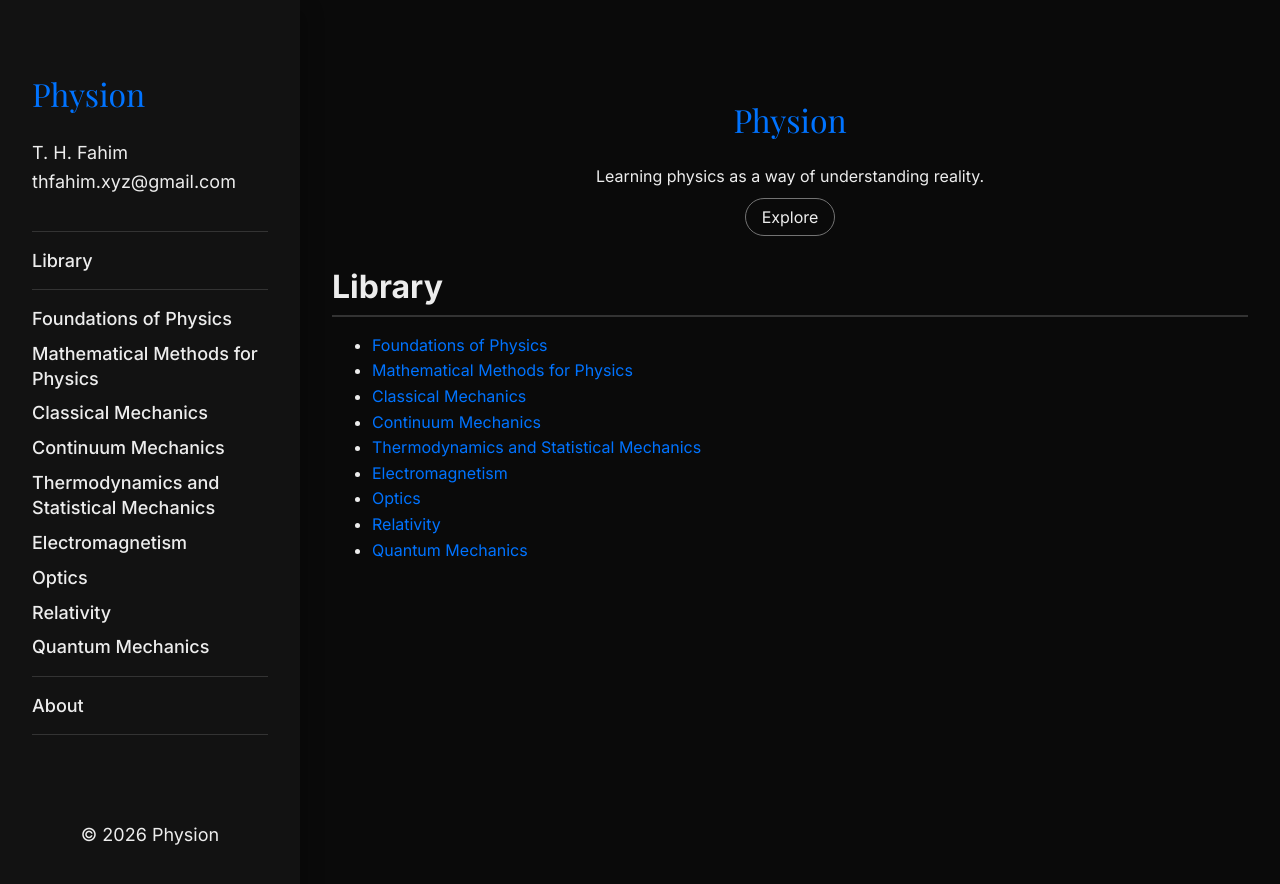
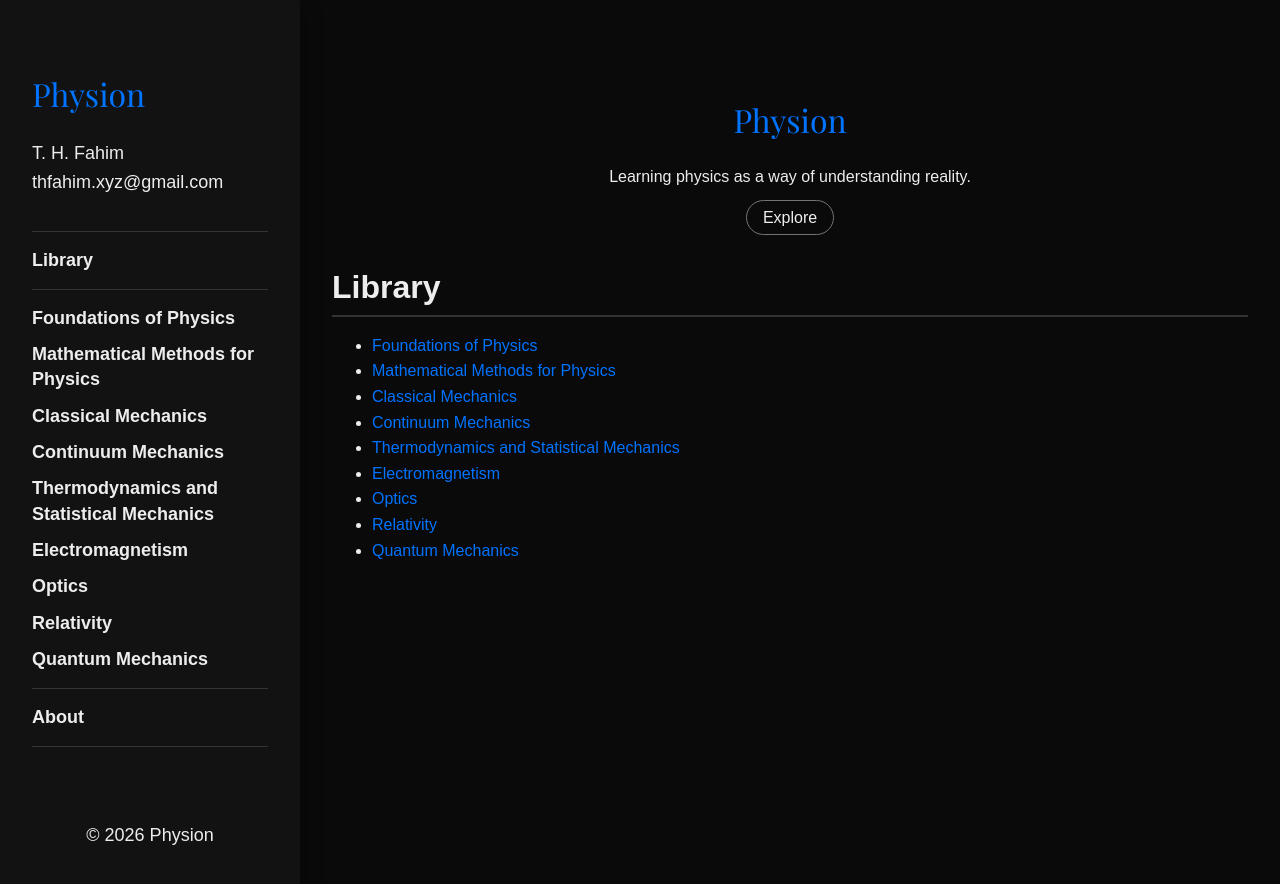
Before and after one commit to thfahim-xyz/physion, a Jekyll site: the page built from index.md, in a window 1280 px wide. Shown: the top 884 px of the page. Built offline with Jekyll 4.4.1, drawn with Linux system fonts in a browser that asks for light colours.

Commit message:
Update styles.css

```diff
--- a/assets/css/styles.css
+++ b/assets/css/styles.css
@@ -1,6 +1,5 @@
 /* ===== IMPORTS ===== */
 
-@import url('https://fonts.googleapis.com/css2?family=Inter:ital,opsz,wght@0,14..32,100..900;1,14..32,100..900&display=swap');
 @import url('https://fonts.googleapis.com/css2?family=Playfair+Display&display=swap');
 
 /* ===== VARIABLES ===== */
@@ -18,7 +17,7 @@
     --text-muted: #737373;
     --highlight: #222222;
 
-    --main-font-stack: "Inter", Helvetica, Arial, sans-serif, system-ui;
+    --main-font-stack: Arial, sans-serif, system-ui;
 
     --border-radius: 999px;
 
@@ -154,9 +153,8 @@ ul ul {
 
 .site__navbar li {
     overflow: hidden;
-    margin-bottom: 0.6rem;
+    margin-bottom: 0.7rem;
     line-height: 1.4;
-    font-weight: 500;
 }
 
 /* ===== TABLES ===== */
@@ -213,6 +211,7 @@ h1 a:hover, h2 a:hover, h3 a:hover {
 .site__navbar a {
     color: inherit;
     text-decoration: none;
+    font-weight: 600;
 }
 
 .site__navbar a:hover {
```
